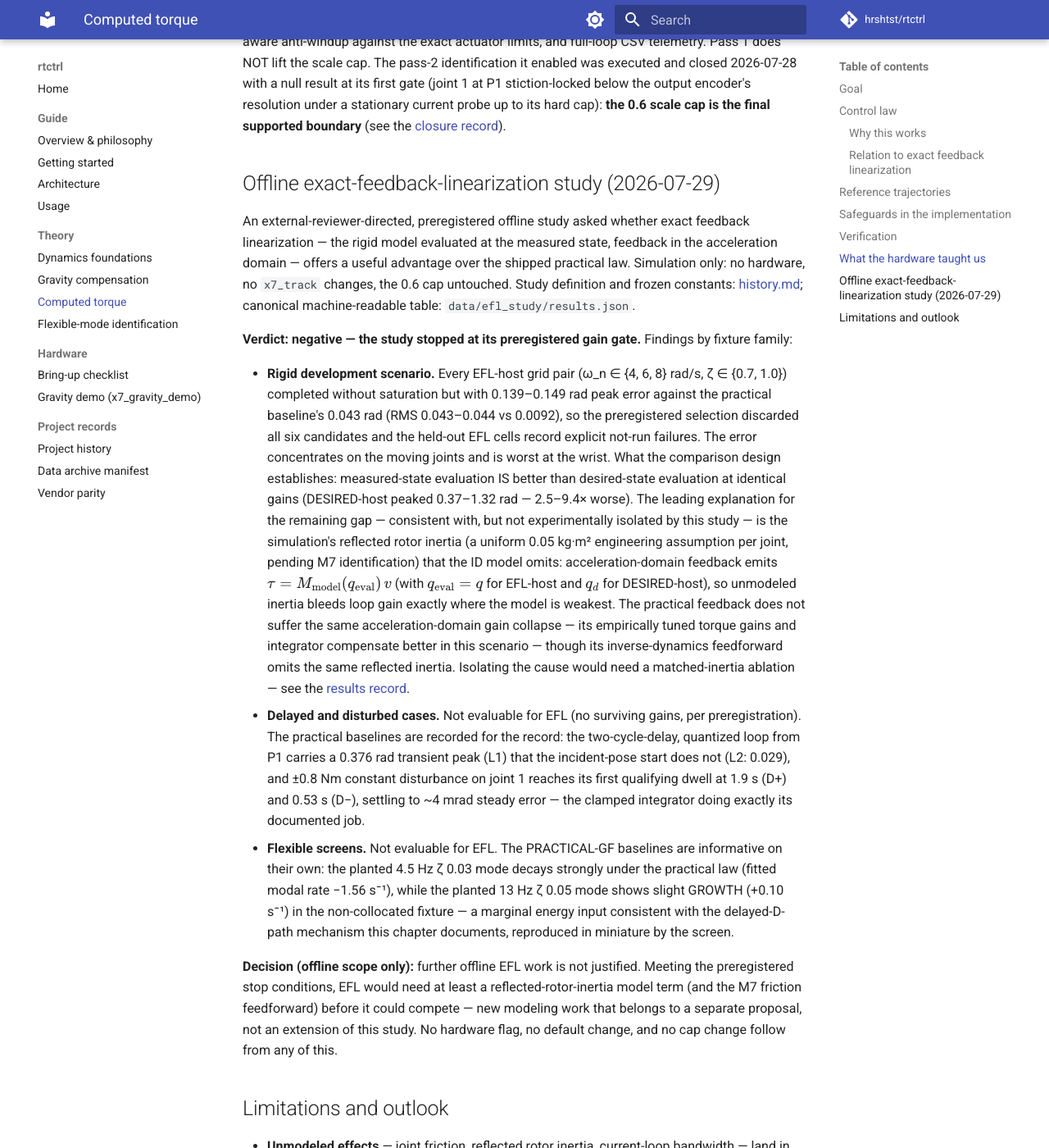
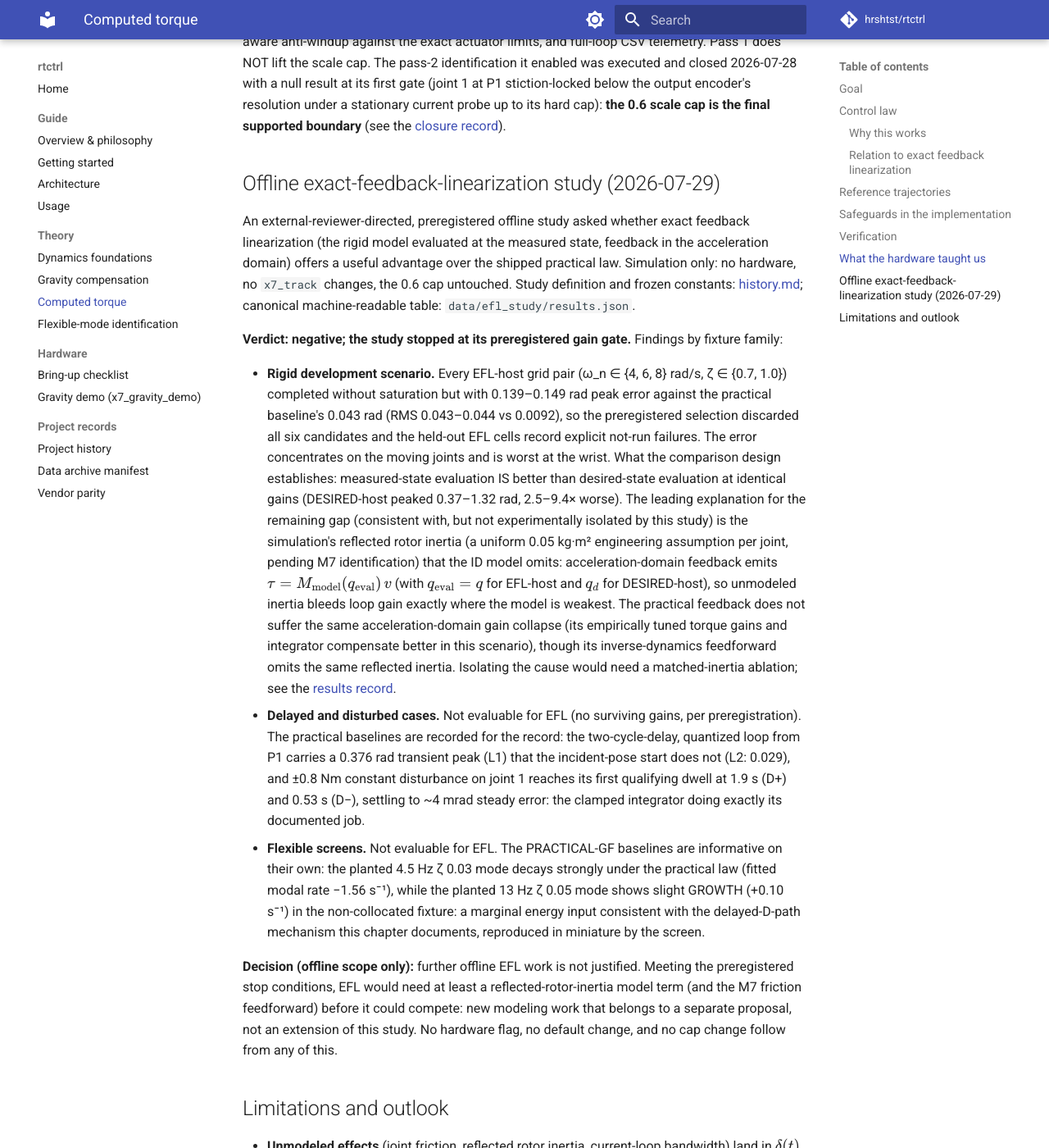
Before and after one commit to hrshtst/rtctrl, an MkDocs documentation site: the page built from docs/theory/computed-torque.md, in a window 1280 px wide and 1400 px high, scrolled down 4544 px. Shown: the whole window at 82% size. Built offline with MkDocs 1.6.1 and Material for MkDocs 9.7.7, drawn with Linux system fonts in a browser that asks for light colours; comment, search, counter and statistics services are not loaded; some of the changed text lies outside the part shown.

Commit message:
docs: drop the em dashes in the computed-torque chapter
The repo's largest cluster (~33), converted punctuation-only per the
established convention: parentheses for the paired appositives (the
EFL definition, the energy balance, the unmodeled-effects list, the
forearm-twist case, the gain-collapse comparison), colons where the
clause explains or concludes, semicolons between independent clauses,
commas for the light asides. No wording changed beyond what the
paired forms grammatically forced (the forearm-twist inner
parenthetical folded into the outer one); every measured number,
status line, and voice-carrying sentence is untouched.

````diff
--- a/docs/theory/computed-torque.md
+++ b/docs/theory/computed-torque.md
@@ -9,7 +9,7 @@
 
 Track a smooth reference trajectory
 $t \mapsto \big(q_d(t), \dot q_d(t), \ddot q_d(t)\big)$ with joint
-torques, so that the arm's *dynamics* — not just its servo positions —
+torques, so that the arm's *dynamics*, not just its servo positions,
 follow the plan. This is what position mode cannot give: there, each
 servo's internal loop fights the arm's coupled inertia on its own.
 
@@ -19,7 +19,7 @@ rtctrl implements the **inverse-dynamics feedforward** form of
 computed torque: the full inverse dynamics evaluated **along the
 desired trajectory**, plus PD feedback on the tracking error
 $e = q_d - q$ (this textbook form is what the theory below analyzes;
-the shipped controller hardens it — see
+the shipped controller hardens it; see
 [what the hardware taught us](#what-the-hardware-taught-us)):
 
 ```math
@@ -41,7 +41,7 @@ same canonical expansion/reduction as gravity compensation:
 
 If the model were exact and the arm exactly on the trajectory
 ($e=\dot e=0$), the feedforward alone would realize
-$\ddot q = \ddot q_d$ — by the very definition of inverse dynamics.
+$\ddot q = \ddot q_d$, by the very definition of inverse dynamics.
 The PD term only has to absorb what is left. Substituting the law into
 the equations of motion and expanding around the trajectory gives the
 error dynamics
@@ -71,7 +71,7 @@ which cancels the dynamics exactly and yields the linear error equation
 $\ddot e + K_d'\dot e + K_p' e = 0$. rtctrl deliberately uses the
 feedforward variant instead:
 
-- it evaluates the model on the **noise-free desired** states — no
+- it evaluates the model on the **noise-free desired** states: no
   measured velocities inside the dynamics terms, which matters with
   the Dynamixels' quantized velocity feedback;
 - the feedback gains live directly in torque space (Nm/rad, Nm·s/rad),
@@ -98,7 +98,7 @@ q_d(t) = q_0 + \Delta q\,\big(10 s^3 - 15 s^4 + 6 s^5\big),
 \ddot q_d(t) = \frac{\Delta q}{T^2}\,\big(60 s - 180 s^2 + 120 s^3\big),
 ```
 
-with zero velocity **and** acceleration at both ends — so the
+with zero velocity **and** acceleration at both ends, so the
 feedforward starts and ends at pure $g(q)$, handing over smoothly to a
 static hold. The duration factory bounds the peak velocity
 ($\max|\dot q_d| = \tfrac{15}{8}\,|\Delta q|/T$) by the configured
@@ -119,10 +119,10 @@ joint limit.
 - **Sim acceptance (through the bridge, exact plant).** Tracking a
   multi-joint minimum-jerk sweep on `SimArm` in current mode:
   RMS error $5.0\times10^{-3}$ rad with the feedforward, versus
-  $1.59\times10^{-2}$ rad for the identical PD without it — asserted
+  $1.59\times10^{-2}$ rad for the identical PD without it, asserted
   as both an absolute bound (< 0.02 rad) and a relative one
   (< 0.5 × PD-only) in `tests/integration/tracking_sim_test.cpp`.
-  The test runs with the hardware countermeasures below switched off —
+  The test runs with the hardware countermeasures below switched off:
   it certifies the feedforward math and the coordinate mapping, not
   the hardened loop.
   Note the sim adds reflected rotor inertia that the ID model does not
@@ -130,7 +130,7 @@ joint limit.
 - **Hardware.** `apps/x7_track` runs the same controller on the robot:
   a reduced-speed (0.3 rad/s) excursion on tilt/elbow/wrist and back,
   printing per-leg and per-joint RMS. Accepted 2026-07-21 at
-  RMS 0.019/0.022 rad over the two legs — with the hardware-hardened
+  RMS 0.019/0.022 rad over the two legs, with the hardware-hardened
   control law below, not the textbook one.
 
 ## What the hardware taught us
@@ -154,7 +154,7 @@ where every non-textbook term answers a specific measured failure:
   near the arm's resonant modes. Velocity is instead estimated from the
   fresh position feedback (backward difference + 20 ms low-pass).
 - **PD low-pass** $F_{lp}$ (50 ms): the gear trains resonate at
-  ~13 Hz — a *non-collocated* loop (output-shaft encoder, motor-side
+  ~13 Hz, a *non-collocated* loop (output-shaft encoder, motor-side
   torque, elastic gearing between) whose phase, after the 100 Hz bus
   loop's ~2 cycles of delay, turns delayed feedback from damping into
   excitation at that mode.
@@ -169,13 +169,13 @@ where every non-textbook term answers a specific measured failure:
 - **Per-joint scales** $s_i$: the distal joints carry a small fraction
   of the shoulder's link-side inertia and limit-cycle through their
   gear backlash at gains the proximal joints need. The forearm twist is
-  the extreme case — the hand's mass sits nearly *on* its axis
-  ($J \sim 10^{-3}\,\mathrm{kg\,m^2}$) — and takes the smallest scale.
+  the extreme case (the hand's mass sits nearly *on* its axis,
+  $J \sim 10^{-3}\,\mathrm{kg\,m^2}$) and takes the smallest scale.
 - **Soft starts and settling**: the filter applies no PD on its first
   cycle (a controller constructed at a leg boundary otherwise steps the
   residual error straight into the torque), and tracking only starts
   after a gravity-comp-plus-damping settle phase reports the arm
-  quiescent — current-mode torque-on begins in free fall, and pure
+  quiescent: current-mode torque-on begins in free fall, and pure
   gravity compensation never damps the resulting swing.
 - **Position hygiene** (hardware layer): in current/velocity modes the
   servos report *multi-turn* position, so hand-repositioning a limp
@@ -187,16 +187,16 @@ where every non-textbook term answers a specific measured failure:
 **The stability envelope.** Beyond excursion scale ≈ 0.6 the arm
 extends into configurations whose first structural mode (~4–5 Hz,
 shoulder gear compliance against the extended arm's inertia) is
-*actively pumped* by this loop — it grew even after the trajectory
+*actively pumped* by this loop: it grew even after the trajectory
 rates were held at proven levels, so it is a loop property, not input
 excitation. The mechanism needs both phase AND gain: the mode sits
-ABOVE the PD filter's 3.2 Hz corner (1/(2π·0.05 s)) — inside its cut
-region — yet the D path accumulates roughly 117° of lag there (≈55°
+ABOVE the PD filter's 3.2 Hz corner (1/(2π·0.05 s)), inside its cut
+region, yet the D path accumulates roughly 117° of lag there (≈55°
 from the 50 ms PD low-pass, ≈30° from the 20 ms velocity filter, ≈32°
 from the ~2-cycle bus pipeline), so past 90° the D path's *residual
 gain* injects energy instead of removing it. Whether the loop
-actually oscillates is then an energy balance — injected D-path power
-against structural damping — and at full scale that balance was
+actually oscillates is then an energy balance (injected D-path power
+against structural damping), and at full scale that balance was
 observed net positive (runs 7–8 diverged). More low-passing is not a
 monotonic cure: it deepens the lag while also cutting the gain; the
 shipped corner bought 13 Hz protection at the price of the 4–5 Hz
@@ -212,7 +212,7 @@ telemetry archived as `track9.csv.settle`). The settle controller's
 damping path
 shares the same lag budget (20 ms velocity filter, 50 ms output
 filter, ~2-cycle bus pipeline), so inside the supported envelope its
-damping turned into excitation — and no code or configuration change
+damping turned into excitation, and no code or configuration change
 preceded the failure. Hardware operation of `x7_track` is suspended
 until a reviewer-approved settle-phase fix lands (see
 [bringup.md](../hardware/bringup.md)); the parking is an
@@ -221,8 +221,8 @@ the supported boundary.
 
 **Pass-1 remediation (instrumentation & hardening).** Following the
 post-completion review, the loop was made observable and its timing
-monitored and bounded — see the
-[pass-1 record](../records/history.md#pass-1-instrumentation-evidence):
+monitored and bounded (see the
+[pass-1 record](../records/history.md#pass-1-instrumentation-evidence)):
 measured-time control with an explicit stale-feedback abort policy,
 feedback and command sequencing with first-vs-latest application
 records and receipt-matched latency verification, one continuous
@@ -239,15 +239,15 @@ supported boundary** (see the
 ## Offline exact-feedback-linearization study (2026-07-29)
 
 An external-reviewer-directed, preregistered offline study asked
-whether exact feedback linearization — the rigid model evaluated at
-the measured state, feedback in the acceleration domain — offers a
+whether exact feedback linearization (the rigid model evaluated at
+the measured state, feedback in the acceleration domain) offers a
 useful advantage over the shipped practical law. Simulation only: no
 hardware, no `x7_track` changes, the 0.6 cap untouched. Study
 definition and frozen constants:
 [history.md](../records/history.md#efl-offline-study-closed-negative-2026-07-29);
 canonical machine-readable table: `data/efl_study/results.json`.
 
-**Verdict: negative — the study stopped at its preregistered gain
+**Verdict: negative; the study stopped at its preregistered gain
 gate.** Findings by fixture family:
 
 - **Rigid development scenario.** Every EFL-host grid pair
@@ -259,9 +259,9 @@ gate.** Findings by fixture family:
   concentrates on the moving joints and is worst at the wrist. What
   the comparison design establishes: measured-state evaluation IS
   better than desired-state evaluation at identical gains
-  (DESIRED-host peaked 0.37–1.32 rad — 2.5–9.4× worse). The leading
-  explanation for the remaining gap — consistent with, but not
-  experimentally isolated by this study — is the simulation's
+  (DESIRED-host peaked 0.37–1.32 rad, 2.5–9.4× worse). The leading
+  explanation for the remaining gap (consistent with, but not
+  experimentally isolated by this study) is the simulation's
   reflected rotor inertia (a uniform 0.05 kg·m² engineering
   assumption per joint, pending M7 identification) that the ID model
   omits: acceleration-domain feedback emits
@@ -269,10 +269,10 @@ gate.** Findings by fixture family:
   $q_{\text{eval}} = q$ for EFL-host and $q_d$ for DESIRED-host), so
   unmodeled inertia bleeds loop gain exactly where the model is
   weakest. The practical feedback does not suffer the same
-  acceleration-domain gain collapse — its empirically tuned torque
-  gains and integrator compensate better in this scenario — though
+  acceleration-domain gain collapse (its empirically tuned torque
+  gains and integrator compensate better in this scenario), though
   its inverse-dynamics feedforward omits the same reflected inertia.
-  Isolating the cause would need a matched-inertia ablation — see
+  Isolating the cause would need a matched-inertia ablation; see
   the [results record](../records/history.md#results-and-interpretation).
 - **Delayed and disturbed cases.** Not evaluable for EFL (no
   surviving gains, per preregistration). The practical baselines are
@@ -280,27 +280,27 @@ gate.** Findings by fixture family:
   P1 carries a 0.376 rad transient peak (L1) that the incident-pose
   start does not (L2: 0.029), and ±0.8 Nm constant disturbance on
   joint 1 reaches its first qualifying dwell at 1.9 s (D+) and 0.53 s
-  (D−), settling to ~4 mrad steady error — the clamped integrator
+  (D−), settling to ~4 mrad steady error: the clamped integrator
   doing exactly its documented job.
 - **Flexible screens.** Not evaluable for EFL. The PRACTICAL-GF
   baselines are informative on their own: the planted 4.5 Hz ζ 0.03
   mode decays strongly under the practical law (fitted modal rate
   −1.56 s⁻¹), while the planted 13 Hz ζ 0.05 mode shows slight
-  GROWTH (+0.10 s⁻¹) in the non-collocated fixture — a marginal
+  GROWTH (+0.10 s⁻¹) in the non-collocated fixture: a marginal
   energy input consistent with the delayed-D-path mechanism this
   chapter documents, reproduced in miniature by the screen.
 
 **Decision (offline scope only):** further offline EFL work is not
 justified. Meeting the preregistered stop conditions, EFL would need
 at least a reflected-rotor-inertia model term (and the M7 friction
-feedforward) before it could compete — new modeling work that belongs
+feedforward) before it could compete: new modeling work that belongs
 to a separate proposal, not an extension of this study. No hardware
 flag, no default change, and no cap change follow from any of this.
 
 ## Limitations and outlook
 
-- **Unmodeled effects** — joint friction, reflected rotor inertia,
-  current-loop bandwidth — land in $\delta(t)$ and set the tracking
+- **Unmodeled effects** (joint friction, reflected rotor inertia,
+  current-loop bandwidth) land in $\delta(t)$ and set the tracking
   floor (the smooth tilt/elbow error humps in the accepted runs are
   the integrator chasing kinetic friction). Friction identification
   (M7 follow-up) can move friction from $\delta$ into the feedforward.
@@ -308,9 +308,9 @@ flag, no default change, and no cap change follow from any of this.
   2026-07-28). Lifting it would have needed identification of the
   ~4–5 Hz structural mode followed by a notch or phase-compensated
   redesign of the D path; the identification was executed and stopped
-  at its first gate — joint 1 at P1 is stiction-locked below the
+  at its first gate: joint 1 at P1 is stiction-locked below the
   output encoder's resolution under a stationary current probe up to
-  its hard cap (other routes untested; closed by decision — see the
+  its hard cap (other routes untested; closed by decision, see the
   [closure record](../records/history.md#closure-decision-and-precise-scope)).
   The theory, method mathematics,
   and quantified results are in
@@ -322,7 +322,7 @@ flag, no default change, and no cap change follow from any of this.
   loop, so it could never have substituted for the redesign.
 - The feedback is diagonal PID; model-based designs
   (operational-space control, impedance control) can reuse the same
-  `ChainModel::inverseDynamics` building block unchanged — that is
+  `ChainModel::inverseDynamics` building block unchanged: that is
   precisely the extension surface the bridge was built for.
 - **Rigid-joint simulation cannot certify gains for an elastic-geared
   arm.** Every sim-approved gain set failed on hardware until the
````
